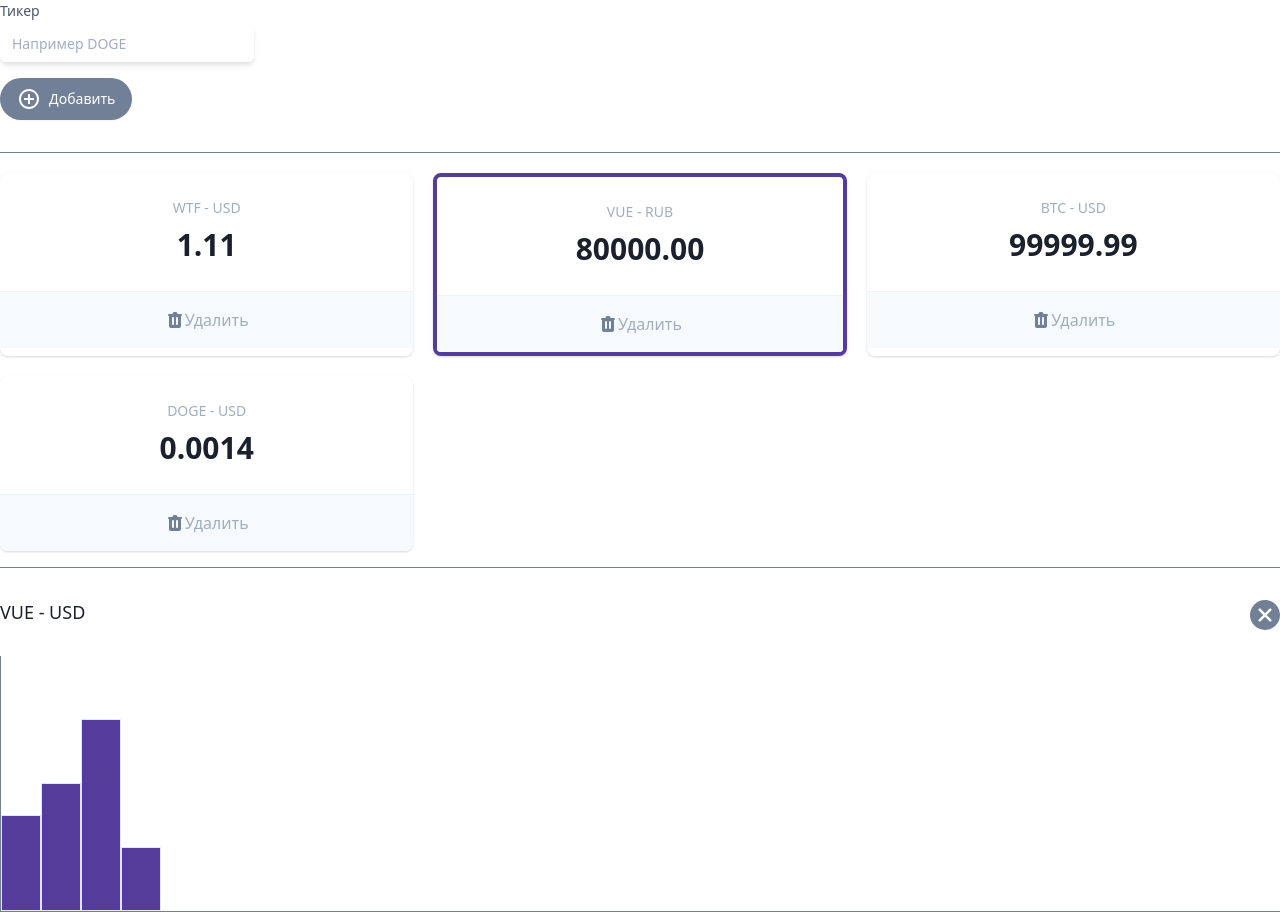
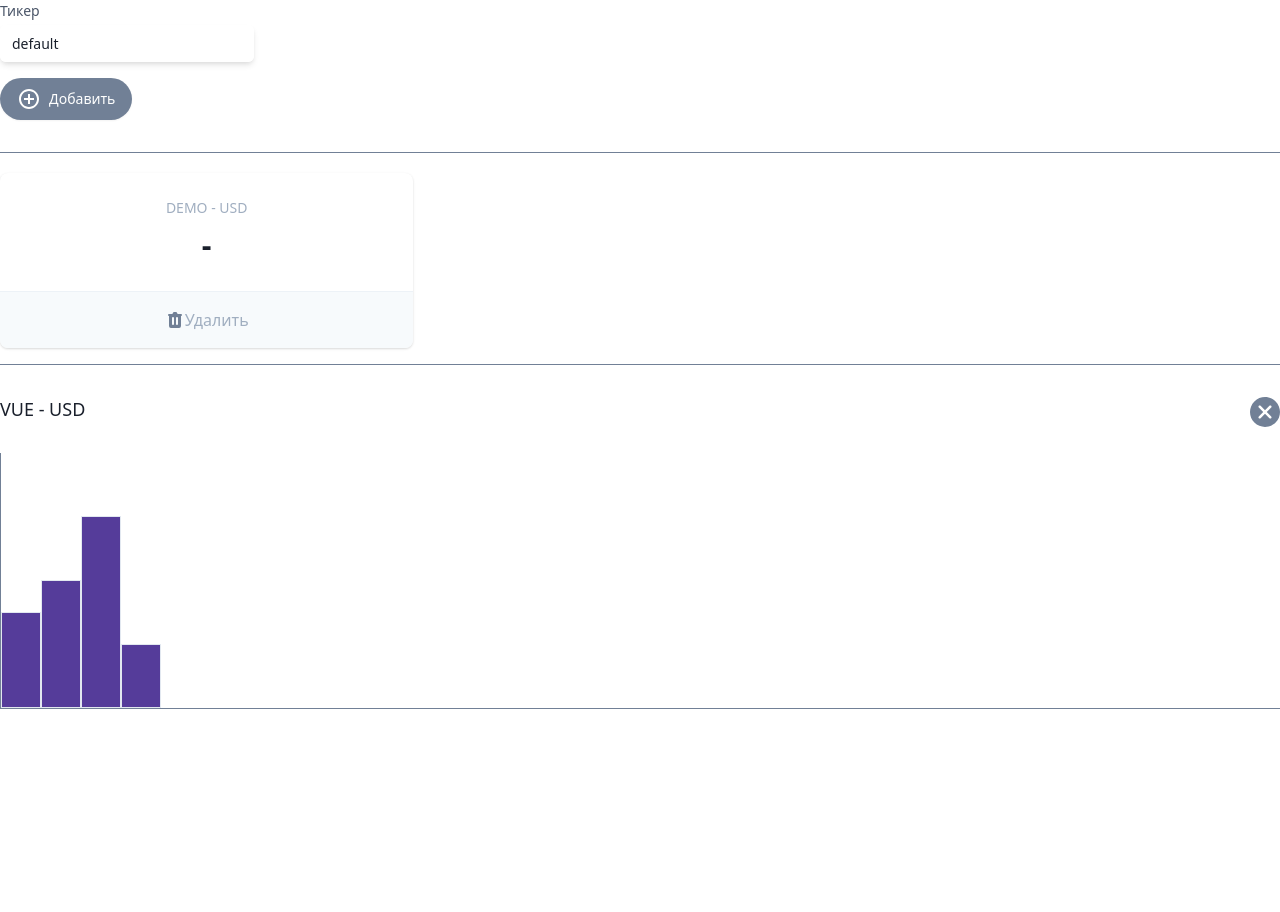
Before and after one commit to eishinkina/cryptonomicon-vue, a Vue app: page / in a window 1280 px wide. After the commit the page ends 800 px from the top, so only its background shows below. Built offline with nearby package versions, Linux system fonts and the light colour scheme.

Commit message:
update html, added functionality

```diff
--- a/src/App.vue
+++ b/src/App.vue
@@ -3,153 +3,53 @@
     <section>
       <div class="flex">
         <div class="max-w-xs">
-          <label for="wallet" class="block text-sm font-medium text-gray-700"
-            >Тикер</label
-          >
+          <label for="wallet" class="block text-sm font-medium text-gray-700">Тикер</label>
           <div class="mt-1 relative rounded-md shadow-md">
-            <input
-              type="text"
-              name="wallet"
-              id="wallet"
+            <input v-model="ticker" v-on:keydown.enter="add" type="text" name="wallet" id="wallet"
               class="block w-full pr-10 border-gray-300 text-gray-900 focus:outline-none focus:ring-gray-500 focus:border-gray-500 sm:text-sm rounded-md"
-              placeholder="Например DOGE"
-            />
+              placeholder="Например DOGE" />
           </div>
         </div>
       </div>
-      <button
-        type="button"
-        class="my-4 inline-flex items-center py-2 px-4 border border-transparent shadow-sm text-sm leading-4 font-medium rounded-full text-white bg-gray-600 hover:bg-gray-700 transition-colors duration-300 focus:outline-none focus:ring-2 focus:ring-offset-2 focus:ring-gray-500"
-      >
+      <button @click="add" type="button"
+        class="my-4 inline-flex items-center py-2 px-4 border border-transparent shadow-sm text-sm leading-4 font-medium rounded-full text-white bg-gray-600 hover:bg-gray-700 transition-colors duration-300 focus:outline-none focus:ring-2 focus:ring-offset-2 focus:ring-gray-500">
         <!-- Heroicon name: solid/mail -->
-        <svg
-          class="-ml-0.5 mr-2 h-6 w-6"
-          xmlns="http://www.w3.org/2000/svg"
-          width="30"
-          height="30"
-          viewBox="0 0 24 24"
-          fill="#ffffff"
-        >
+        <svg class="-ml-0.5 mr-2 h-6 w-6" xmlns="http://www.w3.org/2000/svg" width="30" height="30" viewBox="0 0 24 24"
+          fill="#ffffff">
           <path
-            d="M13 7h-2v4H7v2h4v4h2v-4h4v-2h-4V7zm-1-5C6.48 2 2 6.48 2 12s4.48 10 10 10 10-4.48 10-10S17.52 2 12 2zm0 18c-4.41 0-8-3.59-8-8s3.59-8 8-8 8 3.59 8 8-3.59 8-8 8z"
-          ></path>
+            d="M13 7h-2v4H7v2h4v4h2v-4h4v-2h-4V7zm-1-5C6.48 2 2 6.48 2 12s4.48 10 10 10 10-4.48 10-10S17.52 2 12 2zm0 18c-4.41 0-8-3.59-8-8s3.59-8 8-8 8 3.59 8 8-3.59 8-8 8z">
+          </path>
         </svg>
         Добавить
       </button>
     </section>
-
+    <template v-if="tickers.length > 0">
       <hr class="w-full border-t border-gray-600 my-4" />
       <dl class="mt-5 grid grid-cols-1 gap-5 sm:grid-cols-3">
-      <div
-        class="bg-white overflow-hidden shadow rounded-lg border-purple-800 border-solid cursor-pointer"
-      >
+        <div v-for="t in tickers" :key="t.name"
+          class="bg-white overflow-hidden shadow rounded-lg border-purple-800 border-solid cursor-pointer">
           <div class="px-4 py-5 sm:p-6 text-center">
-          <dt class="text-sm font-medium text-gray-500 truncate">WTF - USD</dt>
-          <dd class="mt-1 text-3xl font-semibold text-gray-900">1.11</dd>
+            <dt class="text-sm font-medium text-gray-500 truncate">
+              {{ t.name }} - USD
+            </dt>
+            <dd class="mt-1 text-3xl font-semibold text-gray-900">
+              {{ t.price }}
+            </dd>
           </div>
           <div class="w-full border-t border-gray-200"></div>
-        <button
-          class="flex items-center justify-center font-medium w-full bg-gray-100 px-4 py-4 sm:px-6 text-md text-gray-500 hover:text-gray-600 hover:bg-gray-200 hover:opacity-20 transition-all focus:outline-none"
-        >
-          <svg
-            class="h-5 w-5"
-            xmlns="http://www.w3.org/2000/svg"
-            viewBox="0 0 20 20"
-            fill="#718096"
-            aria-hidden="true"
-          >
-            <path
-              fill-rule="evenodd"
+          <button @click="handleDelete(t)"
+            class="flex items-center justify-center font-medium w-full bg-gray-100 px-4 py-4 sm:px-6 text-md text-gray-500 hover:text-gray-600 hover:bg-gray-200 hover:opacity-20 transition-all focus:outline-none">
+            <svg class="h-5 w-5" xmlns="http://www.w3.org/2000/svg" viewBox="0 0 20 20" fill="#718096" aria-hidden="true">
+              <path fill-rule="evenodd"
                 d="M9 2a1 1 0 00-.894.553L7.382 4H4a1 1 0 000 2v10a2 2 0 002 2h8a2 2 0 002-2V6a1 1 0 100-2h-3.382l-.724-1.447A1 1 0 0011 2H9zM7 8a1 1 0 012 0v6a1 1 0 11-2 0V8zm5-1a1 1 0 00-1 1v6a1 1 0 102 0V8a1 1 0 00-1-1z"
-              clip-rule="evenodd"
-            ></path>
-          </svg>
-          Удалить
-        </button>
-      </div>
-      <div
-        class="bg-white overflow-hidden shadow rounded-lg border-purple-800 border-solid border-4 cursor-pointer"
-      >
-        <div class="px-4 py-5 sm:p-6 text-center">
-          <dt class="text-sm font-medium text-gray-500 truncate">VUE - RUB</dt>
-          <dd class="mt-1 text-3xl font-semibold text-gray-900">80000.00</dd>
-        </div>
-        <div class="w-full border-t border-gray-200"></div>
-        <button
-          class="flex items-center justify-center font-medium w-full bg-gray-100 px-4 py-4 sm:px-6 text-md text-gray-500 hover:text-gray-600 hover:bg-gray-200 hover:opacity-20 transition-all focus:outline-none"
-        >
-          <svg
-            class="h-5 w-5"
-            xmlns="http://www.w3.org/2000/svg"
-            viewBox="0 0 20 20"
-            fill="#718096"
-            aria-hidden="true"
-          >
-            <path
-              fill-rule="evenodd"
-              d="M9 2a1 1 0 00-.894.553L7.382 4H4a1 1 0 000 2v10a2 2 0 002 2h8a2 2 0 002-2V6a1 1 0 100-2h-3.382l-.724-1.447A1 1 0 0011 2H9zM7 8a1 1 0 012 0v6a1 1 0 11-2 0V8zm5-1a1 1 0 00-1 1v6a1 1 0 102 0V8a1 1 0 00-1-1z"
-              clip-rule="evenodd"
-            ></path>
-          </svg>
-          Удалить
-        </button>
-      </div>
-      <div
-        class="bg-white overflow-hidden shadow rounded-lg border-purple-800 border-solid cursor-pointer"
-      >
-        <div class="px-4 py-5 sm:p-6 text-center">
-          <dt class="text-sm font-medium text-gray-500 truncate">BTC - USD</dt>
-          <dd class="mt-1 text-3xl font-semibold text-gray-900">99999.99</dd>
-        </div>
-        <div class="w-full border-t border-gray-200"></div>
-        <button
-          class="flex items-center justify-center font-medium w-full bg-gray-100 px-4 py-4 sm:px-6 text-md text-gray-500 hover:text-gray-600 hover:bg-gray-200 hover:opacity-20 transition-all focus:outline-none"
-        >
-          <svg
-            class="h-5 w-5"
-            xmlns="http://www.w3.org/2000/svg"
-            viewBox="0 0 20 20"
-            fill="#718096"
-            aria-hidden="true"
-          >
-            <path
-              fill-rule="evenodd"
-              d="M9 2a1 1 0 00-.894.553L7.382 4H4a1 1 0 000 2v10a2 2 0 002 2h8a2 2 0 002-2V6a1 1 0 100-2h-3.382l-.724-1.447A1 1 0 0011 2H9zM7 8a1 1 0 012 0v6a1 1 0 11-2 0V8zm5-1a1 1 0 00-1 1v6a1 1 0 102 0V8a1 1 0 00-1-1z"
-              clip-rule="evenodd"
-            ></path>
-          </svg>
-          Удалить
-        </button>
-      </div>
-      <div
-        class="bg-white overflow-hidden shadow rounded-lg border-purple-800 border-solid cursor-pointer"
-      >
-        <div class="px-4 py-5 sm:p-6 text-center">
-          <dt class="text-sm font-medium text-gray-500 truncate">DOGE - USD</dt>
-          <dd class="mt-1 text-3xl font-semibold text-gray-900">0.0014</dd>
-        </div>
-        <div class="w-full border-t border-gray-200"></div>
-        <button
-          class="flex items-center justify-center font-medium w-full bg-gray-100 px-4 py-4 sm:px-6 text-md text-gray-500 hover:text-gray-600 hover:bg-gray-200 hover:opacity-20 transition-all focus:outline-none"
-        >
-          <svg
-            class="h-5 w-5"
-            xmlns="http://www.w3.org/2000/svg"
-            viewBox="0 0 20 20"
-            fill="#718096"
-            aria-hidden="true"
-          >
-            <path
-              fill-rule="evenodd"
-              d="M9 2a1 1 0 00-.894.553L7.382 4H4a1 1 0 000 2v10a2 2 0 002 2h8a2 2 0 002-2V6a1 1 0 100-2h-3.382l-.724-1.447A1 1 0 0011 2H9zM7 8a1 1 0 012 0v6a1 1 0 11-2 0V8zm5-1a1 1 0 00-1 1v6a1 1 0 102 0V8a1 1 0 00-1-1z"
-              clip-rule="evenodd"
-            ></path>
+                clip-rule="evenodd"></path>
             </svg>
             Удалить
           </button>
         </div>
       </dl>
       <hr class="w-full border-t border-gray-600 my-4" />
+    </template>
     <section class="relative">
       <h3 class="text-lg leading-6 font-medium text-gray-900 my-8">
         VUE - USD
@@ -161,25 +61,13 @@
         <div class="bg-purple-800 border w-10 h-16"></div>
       </div>
       <button type="button" class="absolute top-0 right-0">
-        <svg
-          xmlns="http://www.w3.org/2000/svg"
-          xmlns:xlink="http://www.w3.org/1999/xlink"
-          xmlns:svgjs="http://svgjs.com/svgjs"
-          version="1.1"
-          width="30"
-          height="30"
-          x="0"
-          y="0"
-          viewBox="0 0 511.76 511.76"
-          style="enable-background: new 0 0 512 512"
-          xml:space="preserve"
-        >
+        <svg xmlns="http://www.w3.org/2000/svg" xmlns:xlink="http://www.w3.org/1999/xlink"
+          xmlns:svgjs="http://svgjs.com/svgjs" version="1.1" width="30" height="30" x="0" y="0"
+          viewBox="0 0 511.76 511.76" style="enable-background: new 0 0 512 512" xml:space="preserve">
           <g>
             <path
               d="M436.896,74.869c-99.84-99.819-262.208-99.819-362.048,0c-99.797,99.819-99.797,262.229,0,362.048    c49.92,49.899,115.477,74.837,181.035,74.837s131.093-24.939,181.013-74.837C536.715,337.099,536.715,174.688,436.896,74.869z     M361.461,331.317c8.341,8.341,8.341,21.824,0,30.165c-4.16,4.16-9.621,6.251-15.083,6.251c-5.461,0-10.923-2.091-15.083-6.251    l-75.413-75.435l-75.392,75.413c-4.181,4.16-9.643,6.251-15.083,6.251c-5.461,0-10.923-2.091-15.083-6.251    c-8.341-8.341-8.341-21.845,0-30.165l75.392-75.413l-75.413-75.413c-8.341-8.341-8.341-21.845,0-30.165    c8.32-8.341,21.824-8.341,30.165,0l75.413,75.413l75.413-75.413c8.341-8.341,21.824-8.341,30.165,0    c8.341,8.32,8.341,21.824,0,30.165l-75.413,75.413L361.461,331.317z"
-              fill="#718096"
-              data-original="#000000"
-            ></path>
+              fill="#718096" data-original="#000000"></path>
           </g>
         </svg>
       </button>
@@ -190,6 +78,22 @@
 <script>
 export default {
   name: "App",
+  data() {
+    return {
+      ticker: "default",
+      tickers: [{ name: "DEMO", price: "-" }],
+    };
+  },
+  methods: {
+    add() {
+      const newTicker = { name: this.ticker, price: "-" };
+      this.tickers.push(newTicker);
+      this.ticker = "";
+    },
+    handleDelete(tickerToRemove) {
+      this.tickers = this.tickers.filter(t => t !== tickerToRemove)
+    }
+  },
 };
 </script>
 
--- a/vue.config.js
+++ b/vue.config.js
@@ -1,4 +1,6 @@
 const { defineConfig } = require("@vue/cli-service");
+
 module.exports = defineConfig({
   transpileDependencies: true,
+  lintOnSave: false,
 });
```
Also changed, not shown: package.json (+1 -17 lines), 1 other file (tests, documents, lock files or other folders). Lines whose indentation alone changed are shown as unchanged.
